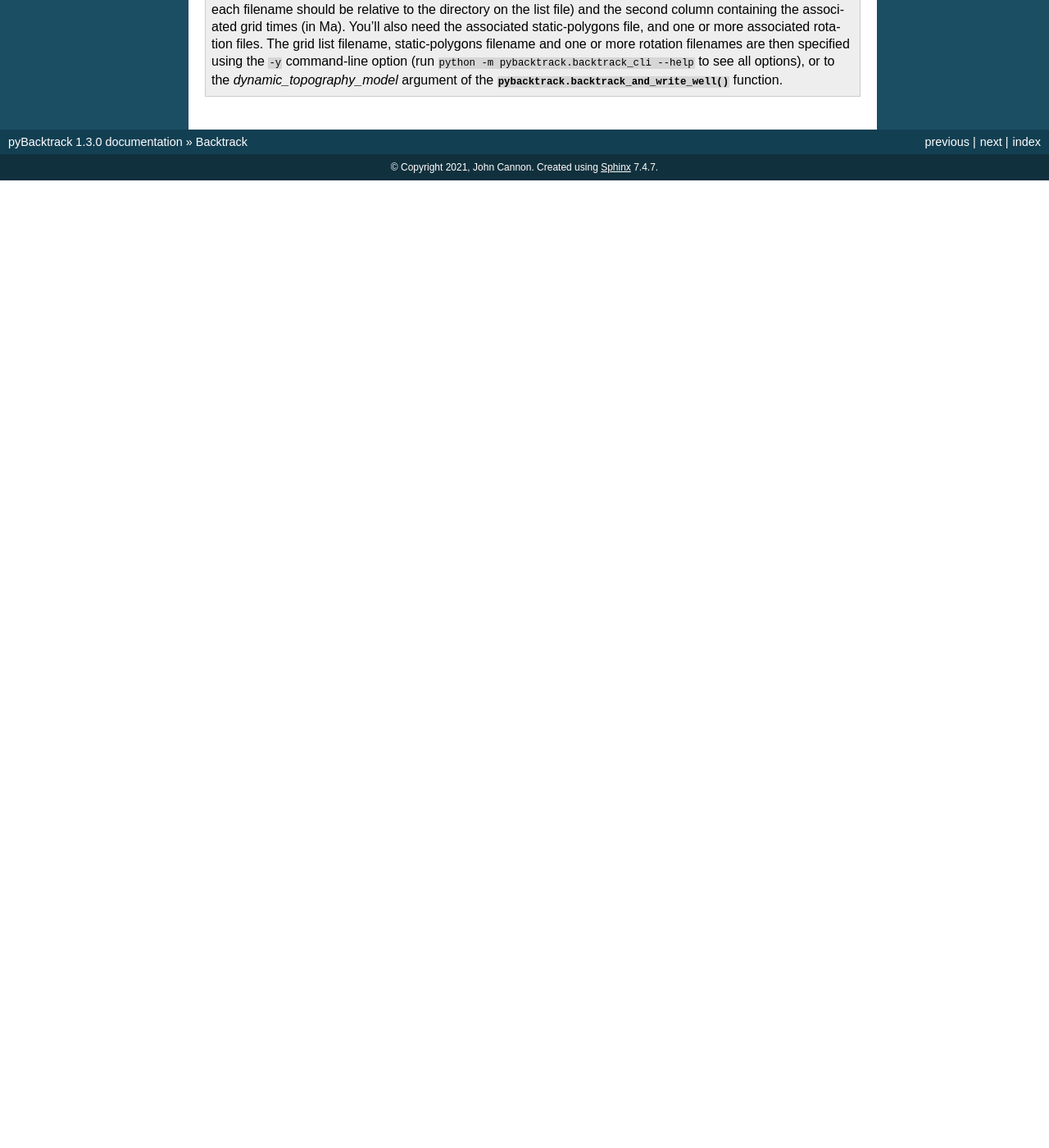
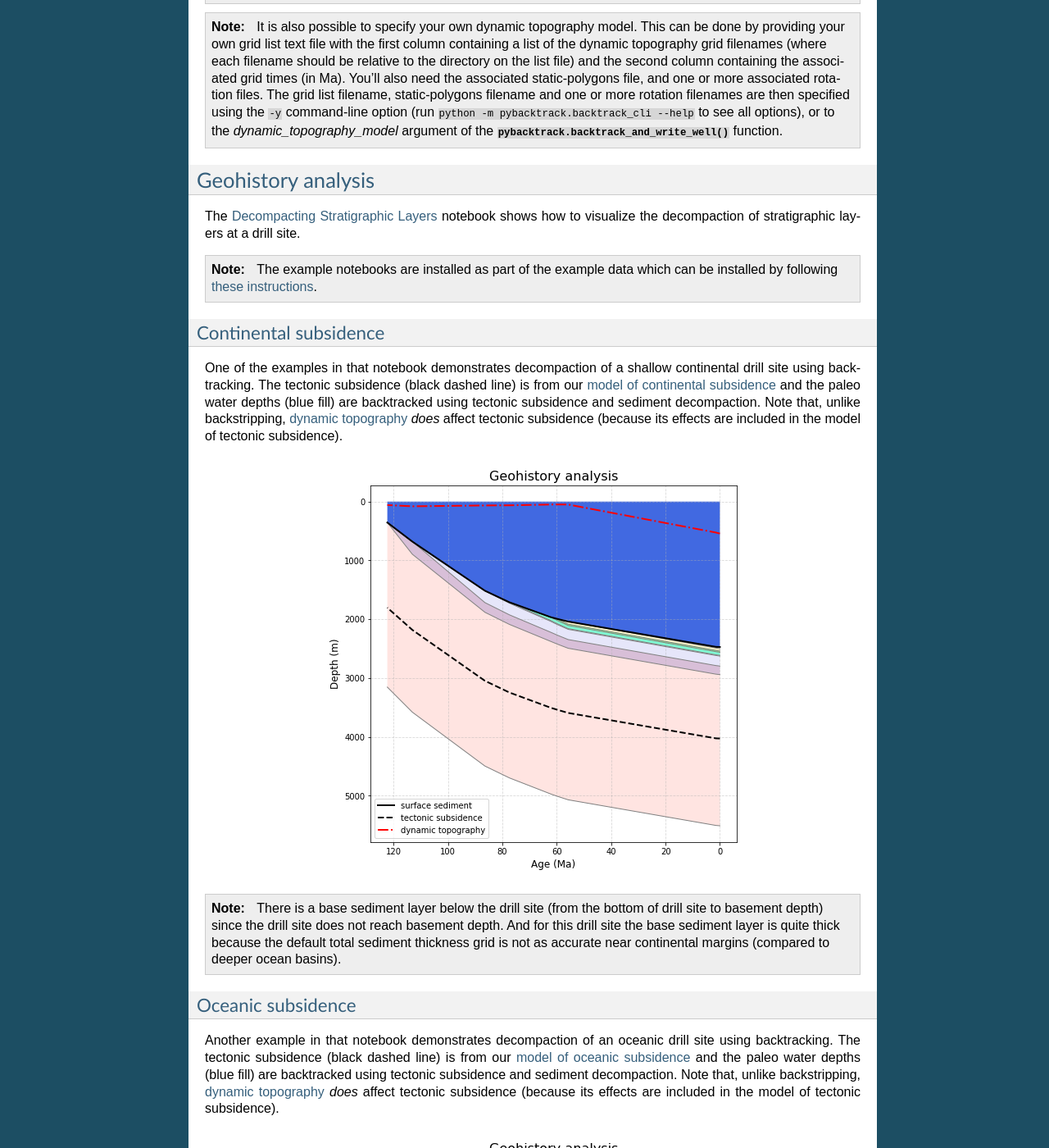
Before and after one commit to EarthByte/pyBacktrack, a Sphinx documentation site: the page built from docs/pybacktrack_backtrack.rst, in a window 1280 px wide and 1400 px high, scrolled down 8835 px. Shown: the whole window at 82% size. Built offline with Sphinx 7.4.7, drawn with Linux system fonts in a browser that asks for light colours; before the commit the page ends 9055 px from its top, so only the background shows below that; some of the changed text lies outside the part shown.

Commit message:
Reference geohistory notebook in main documentation.

```diff
--- a/docs/pybacktrack_backtrack.rst
+++ b/docs/pybacktrack_backtrack.rst
@@ -423,3 +423,38 @@ because their oceanic paleo-depths lack the regional detail at more recent times
           The grid list filename, static-polygons filename and one or more rotation filenames are then specified using the
           ``-y`` command-line option (run ``python -m pybacktrack.backtrack_cli --help`` to see all options),
           or to the *dynamic_topography_model* argument of the :func:`pybacktrack.backtrack_and_write_well` function.
+
+Geohistory analysis
+-------------------
+
+The `Decompacting Stratigraphic Layers <https://github.com/EarthByte/pyBacktrack/blob/master/pybacktrack/notebooks/decompacting_stratigraphy.ipynb>`_
+notebook shows how to visualize the decompaction of stratigraphic layers at a drill site.
+
+.. note:: The example notebooks are installed as part of the example data which can be installed by following :ref:`these instructions <pybacktrack_install_examples>`.
+
+Continental subsidence
+^^^^^^^^^^^^^^^^^^^^^^
+
+One of the examples in that notebook demonstrates decompaction of a shallow continental drill site using backtracking.
+The tectonic subsidence (black dashed line) is from our :ref:`model of continental subsidence <pygplates_continental_subsidence>` and
+the paleo water depths (blue fill) are backtracked using tectonic subsidence and sediment decompaction.
+Note that, unlike backstripping, :ref:`dynamic topography <pygplates_dynamic_topography>` *does* affect tectonic subsidence
+(because its effects are included in the model of tectonic subsidence).
+
+.. figure:: images/geohistory_DSDP-36-327.png
+
+.. note:: There is a base sediment layer below the drill site (from the bottom of drill site to basement depth) since the drill site does not reach basement depth.
+          And for this drill site the base sediment layer is quite thick because the default total sediment thickness grid is not as accurate near continental margins (compared to deeper ocean basins).
+
+Oceanic subsidence
+^^^^^^^^^^^^^^^^^^
+
+Another example in that notebook demonstrates decompaction of an oceanic drill site using backtracking.
+The tectonic subsidence (black dashed line) is from our :ref:`model of oceanic subsidence <pygplates_oceanic_subsidence>` and
+the paleo water depths (blue fill) are backtracked using tectonic subsidence and sediment decompaction.
+Note that, unlike backstripping, :ref:`dynamic topography <pygplates_dynamic_topography>` *does* affect tectonic subsidence
+(because its effects are included in the model of tectonic subsidence).
+
+.. figure:: images/geohistory_ODP-114-699.png
+
+.. note:: There is a base sediment layer below the drill site (from the bottom of drill site to basement depth) since the drill site does not reach basement depth.
```
Also changed, not shown: docs/pybacktrack_backstrip.rst (+15 -0 lines), docs/pybacktrack_stratigraphy.rst (+14 -0 lines), docs/images/geohistory_DSDP-36-327.png (added), docs/images/geohistory_ODP-114-699.png (added), docs/images/geohistory_sunrise.png (added), 1 other file.
